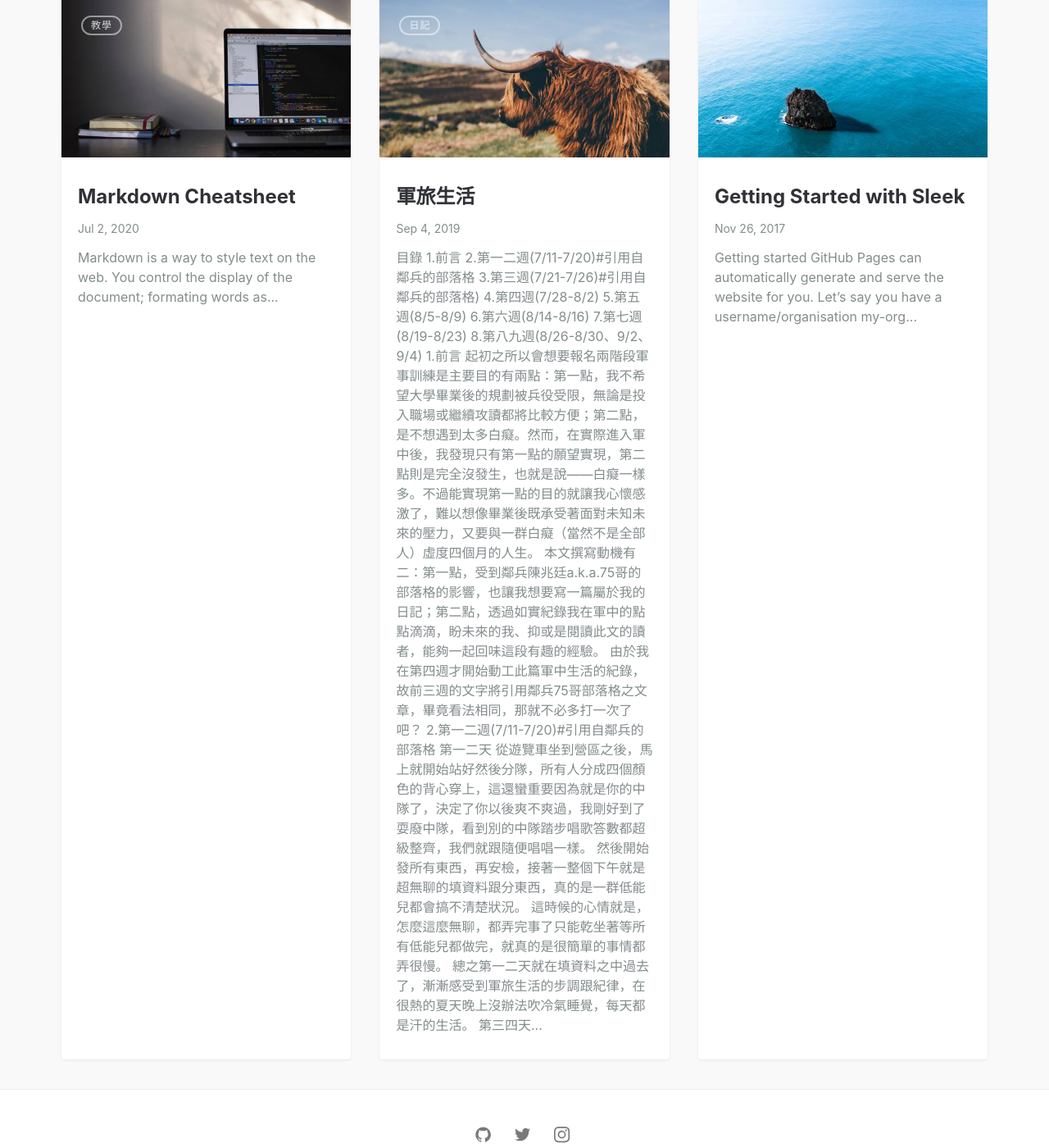
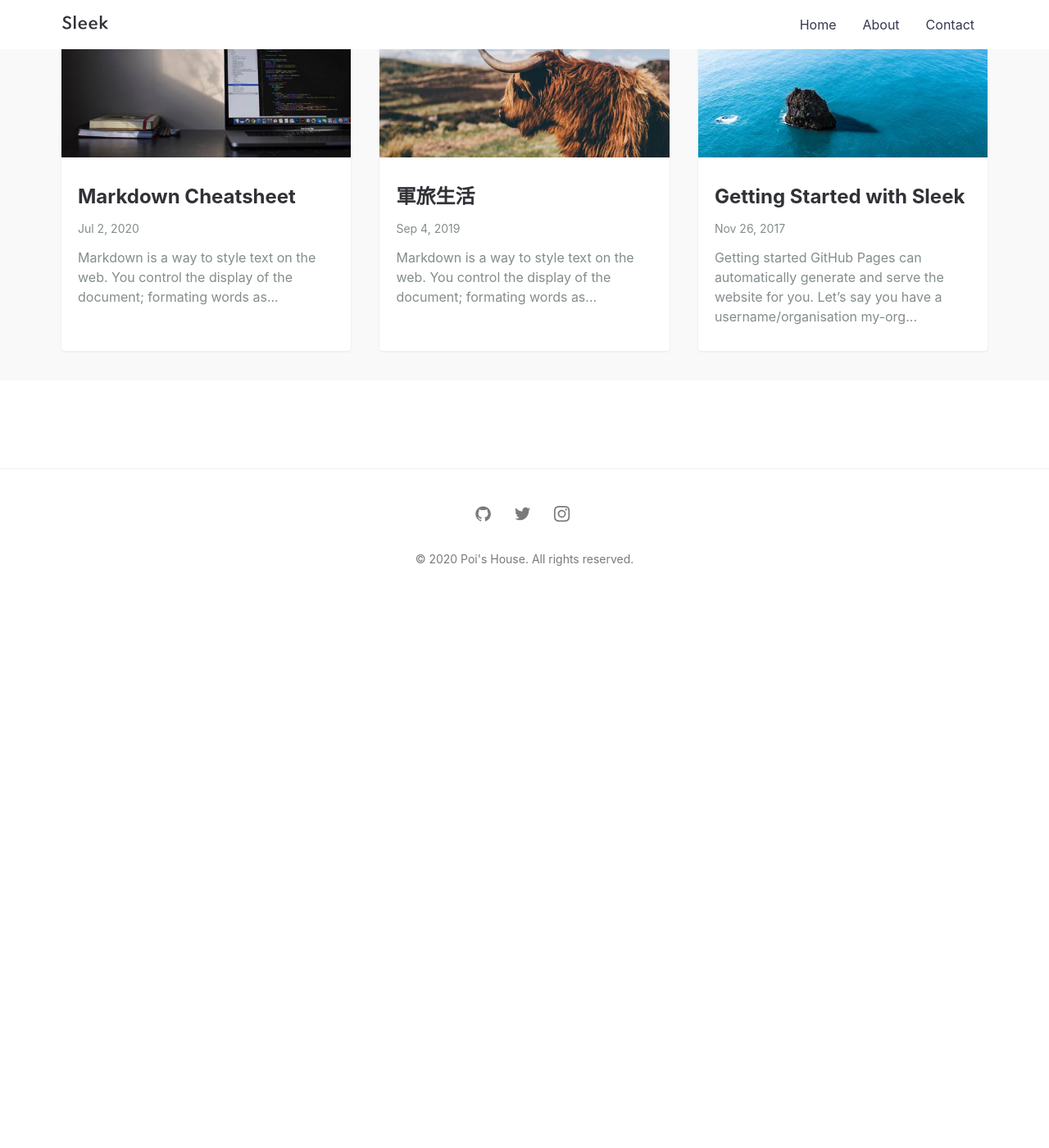
Before and after one commit to poi0905/blog, a Jekyll site: the page built from index.md, in a window 1280 px wide and 1400 px high, scrolled down 663 px. Shown: the whole window at 82% size. Built offline with Jekyll 4.4.1, drawn with Linux system fonts in a browser that asks for light colours; after the commit the page ends 1293 px from its top, so only the background shows below that.

Commit message:
2020/7/2

```diff
--- a/_posts/2019-09-04-military-life.md
+++ b/_posts/2019-09-04-military-life.md
@@ -2,6 +2,7 @@
 layout: post
 title: 軍旅生活
 featured-img: shane-rounce-205187
+summary: Markdown is a way to style text on the web. You control the display of the document; formating words as bold or italic, adding images, and creating lists are just a few of the things we can do with Markdown. Mostly, Markdown is just regular text with a few non-alphabetic characters thrown in.
 categories: [日記]
 ---
 
```
